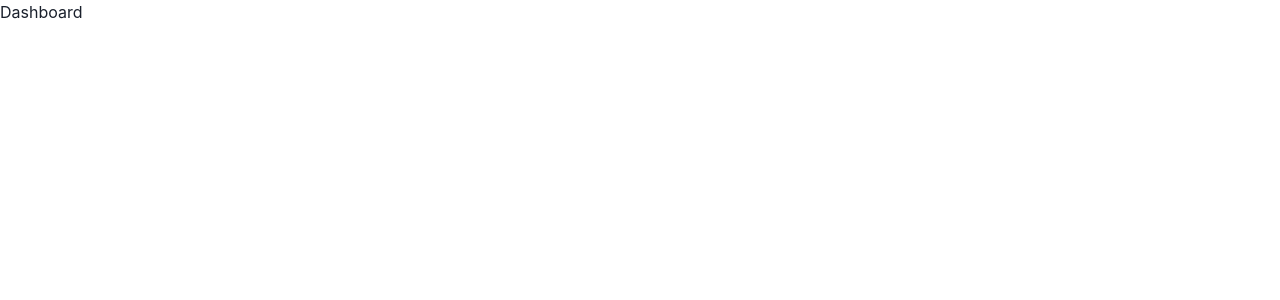
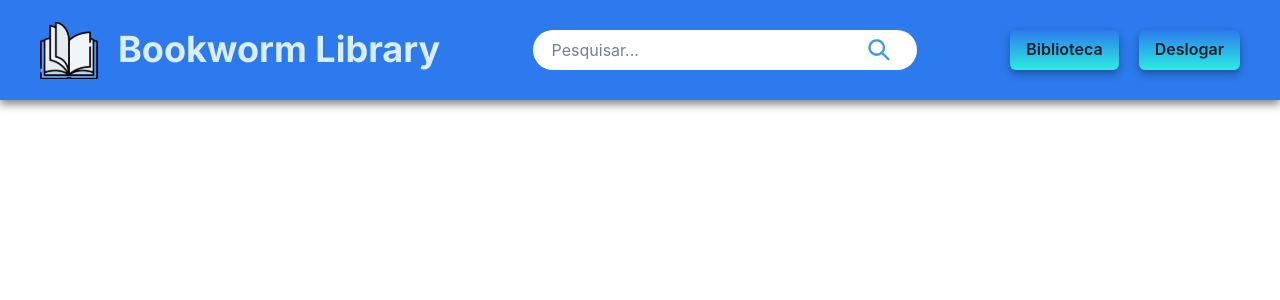
Before and after one commit to Bookworm-library/projeto-front-end, a React (Vite) app: page /dashboard in a window 1280 px wide. Shown: the top 300 px of the page. Built offline with nearby package versions, Linux system fonts and the light colour scheme.

Commit message:
Add: dashboard navbar and serch input

```diff
--- a/package.json
+++ b/package.json
@@ -9,6 +9,7 @@
     "preview": "vite preview"
   },
   "dependencies": {
+    "@chakra-ui/icons": "^2.0.11",
     "@chakra-ui/react": "^2.3.6",
     "@emotion/react": "^11.10.5",
     "@emotion/styled": "^11.10.5",
--- /dev/null
+++ b/src/components/HeaderDashboard/index.tsx
@@ -0,0 +1,83 @@
+import { SearchIcon } from "@chakra-ui/icons";
+import {
+  Button,
+  Flex,
+  FormControl,
+  Heading,
+  Image,
+  Input,
+  Stack,
+} from "@chakra-ui/react";
+
+export const HeaderDashboard = () => {
+  return (
+    <Flex
+      as={"header"}
+      w="100%"
+      align="center"
+      justify="space-between"
+      p="5px 40px"
+      m="0 auto"
+      minH="100px"
+      bg="#2C7AED"
+      sx={{ boxShadow: "0px 4px 9px rgba(0, 0, 0, 0.507)" }}
+      position="fixed"
+    >
+      <Flex align="center" gap="20px">
+        <Image src="./src/assets/img/logo.svg" />
+        <Heading color="#DAEEFA"> Bookworm Library</Heading>
+      </Flex>
+      <FormControl
+        as="form"
+        w="24rem"
+        h="2.5rem"
+        display="flex"
+        alignItems="center"
+        justifyContent="center"
+        bg="white"
+        borderRadius="24px"
+      >
+        <Input
+          type="text"
+          placeholder="Pesquisar..."
+          w="80%"
+          h="90%"
+          margin={0}
+          p={0}
+          border="none"
+          _focus={{ border: "none" }}
+          _focusVisible={{ border: "transparent", boxShadow: "none" }}
+        />
+        <Button
+          w="10%"
+          h="90%"
+          margin={0}
+          p={0}
+          bg="transparent"
+          _focus={{ bg: "transparent" }}
+          _hover={{ bg: "transparent" }}
+        >
+          <SearchIcon w="60%" h="60%" color={"blue.400"} />
+        </Button>
+      </FormControl>
+      <Stack align="center" direction={"row"} color="white" gap="20px">
+        <Button
+          // onClick={() => onOpen()}
+          sx={{ boxShadow: "0px 4px 9px rgba(0, 0, 0, 0.315)" }}
+          _hover={{ opacity: "0.7" }}
+          bgGradient="linear(to-t,#2CEDE0, #2C7AED)"
+        >
+          Biblioteca
+        </Button>
+        <Button
+          // onClick={}
+          sx={{ boxShadow: "0px 4px 9px rgba(0, 0, 0, 0.315)" }}
+          _hover={{ opacity: "0.7" }}
+          bgGradient="linear(to-t,#2CEDE0, #2C7AED)"
+        >
+          Deslogar
+        </Button>
+      </Stack>
+    </Flex>
+  );
+};
--- a/src/pages/DashboardPage.tsx
+++ b/src/pages/DashboardPage.tsx
@@ -1,3 +1,5 @@
+import { HeaderDashboard } from "../components/HeaderDashboard";
+
 export const DashboardPage = () => {
-  return <h1>Dashboard</h1>;
+  return <HeaderDashboard />;
 };
```
Also changed, not shown: 1 other file (tests, documents, lock files or other folders).
